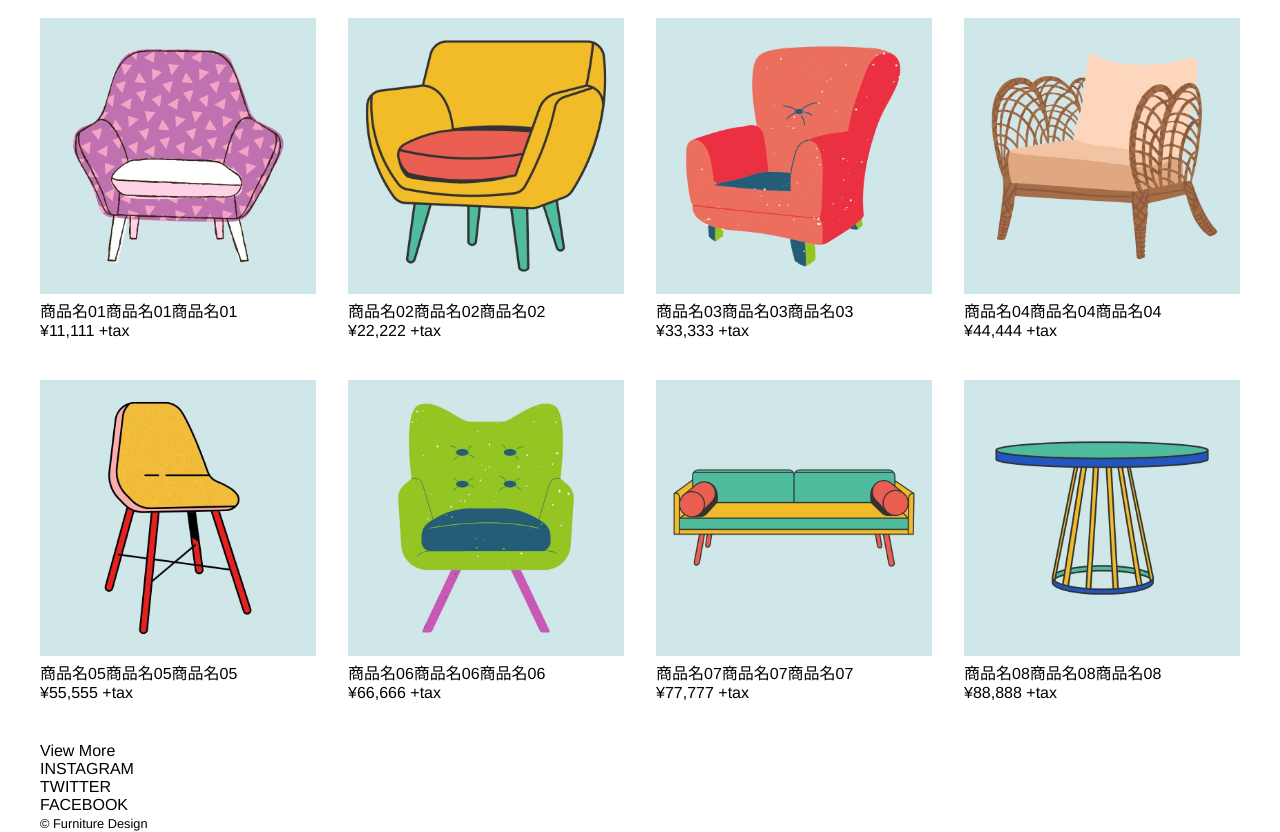
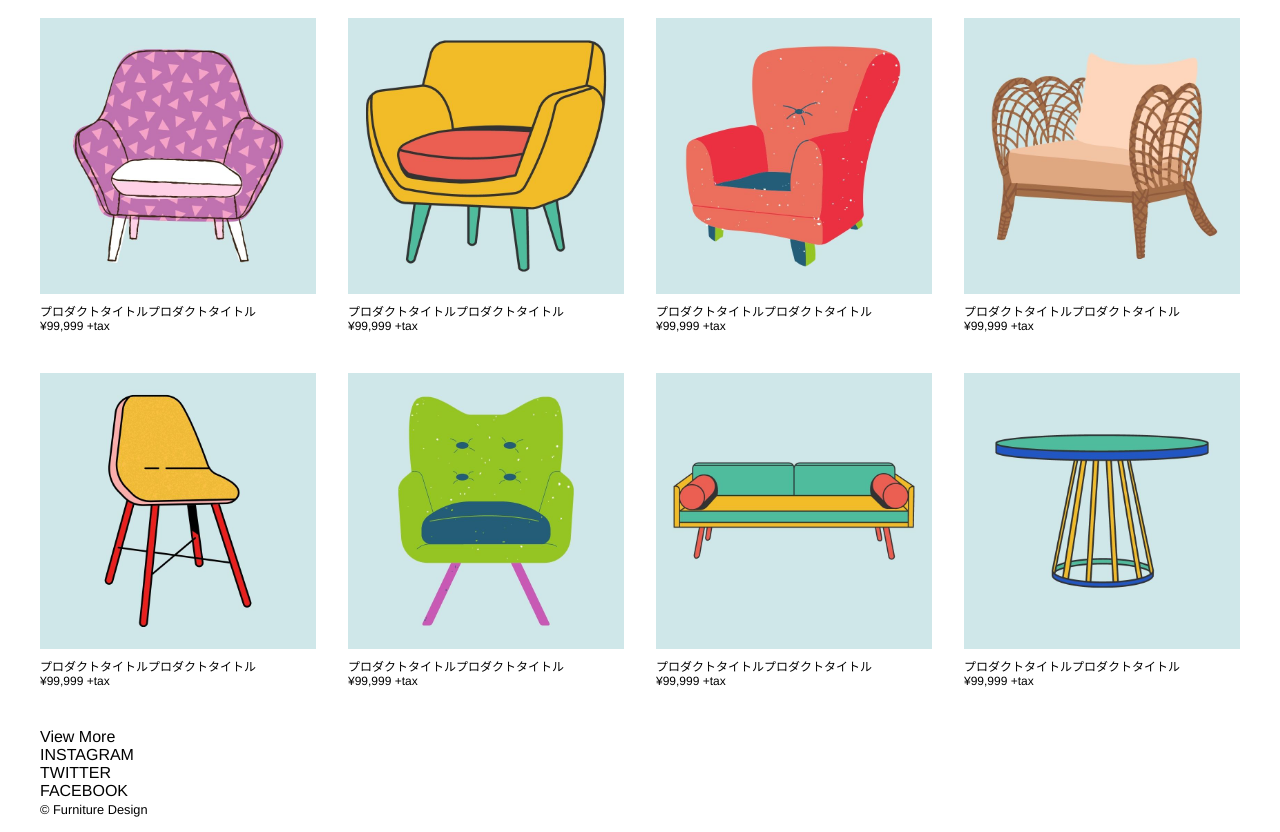
Before and after one commit to atsushi0919/trace_coding, a plain HTML site: page no05/index.html in a window 1280 px wide. Shown: the part 62-894 px from the top of the page. Drawn offline with Linux system fonts and the light colour scheme; some packages are replaced by stand-ins of ours.

Commit message:
商品一覧の文字調整

```diff
--- a/no05/css/style.css
+++ b/no05/css/style.css
@@ -135,6 +135,7 @@ header {
 }
 
 .item_list li {
+  font-size: 0.75rem;
   width: 23%;
   margin-bottom: 40px;
 }
@@ -143,6 +144,10 @@ header {
   width: 100%;
 }
 
+.item_list .item_info {
+  padding-top: 5px;
+}
+
 /*--------------------
 width 900px
 --------------------*/
--- a/no05/index.html
+++ b/no05/index.html
@@ -46,43 +46,59 @@
       <ul class="item_list">
         <li>
           <a href="#"> <img src="img/item01.jpg" alt="item01" /> </a>
-          <p>商品名01商品名01商品名01</p>
-          <p>&yen;11,111 +tax</p>
+          <div class="item_info">
+            <p>プロダクトタイトルプロダクトタイトル</p>
+            <p>&yen;99,999 +tax</p>
+          </div>
         </li>
         <li>
           <a href="#"> <img src="img/item02.jpg" alt="item02" /> </a>
-          <p>商品名02商品名02商品名02</p>
-          <p>&yen;22,222 +tax</p>
+          <div class="item_info">
+            <p>プロダクトタイトルプロダクトタイトル</p>
+            <p>&yen;99,999 +tax</p>
+          </div>
         </li>
         <li>
           <a href="#"> <img src="img/item03.jpg" alt="item03" /> </a>
-          <p>商品名03商品名03商品名03</p>
-          <p>&yen;33,333 +tax</p>
+          <div class="item_info">
+            <p>プロダクトタイトルプロダクトタイトル</p>
+            <p>&yen;99,999 +tax</p>
+          </div>
         </li>
         <li>
           <a href="#"> <img src="img/item04.jpg" alt="item04" /> </a>
-          <p>商品名04商品名04商品名04</p>
-          <p>&yen;44,444 +tax</p>
+          <div class="item_info">
+            <p>プロダクトタイトルプロダクトタイトル</p>
+            <p>&yen;99,999 +tax</p>
+          </div>
         </li>
         <li>
           <a href="#"> <img src="img/item05.jpg" alt="item05" /> </a>
-          <p>商品名05商品名05商品名05</p>
-          <p>&yen;55,555 +tax</p>
+          <div class="item_info">
+            <p>プロダクトタイトルプロダクトタイトル</p>
+            <p>&yen;99,999 +tax</p>
+          </div>
         </li>
         <li>
           <a href="#"> <img src="img/item06.jpg" alt="item06" /> </a>
-          <p>商品名06商品名06商品名06</p>
-          <p>&yen;66,666 +tax</p>
+          <div class="item_info">
+            <p>プロダクトタイトルプロダクトタイトル</p>
+            <p>&yen;99,999 +tax</p>
+          </div>
         </li>
         <li>
           <a href="#"> <img src="img/item07.jpg" alt="item07" /> </a>
-          <p>商品名07商品名07商品名07</p>
-          <p>&yen;77,777 +tax</p>
+          <div class="item_info">
+            <p>プロダクトタイトルプロダクトタイトル</p>
+            <p>&yen;99,999 +tax</p>
+          </div>
         </li>
         <li>
           <a href="#"> <img src="img/item08.jpg" alt="item08" /> </a>
-          <p>商品名08商品名08商品名08</p>
-          <p>&yen;88,888 +tax</p>
+          <div class="item_info">
+            <p>プロダクトタイトルプロダクトタイトル</p>
+            <p>&yen;99,999 +tax</p>
+          </div>
         </li>
       </ul>
 
```
